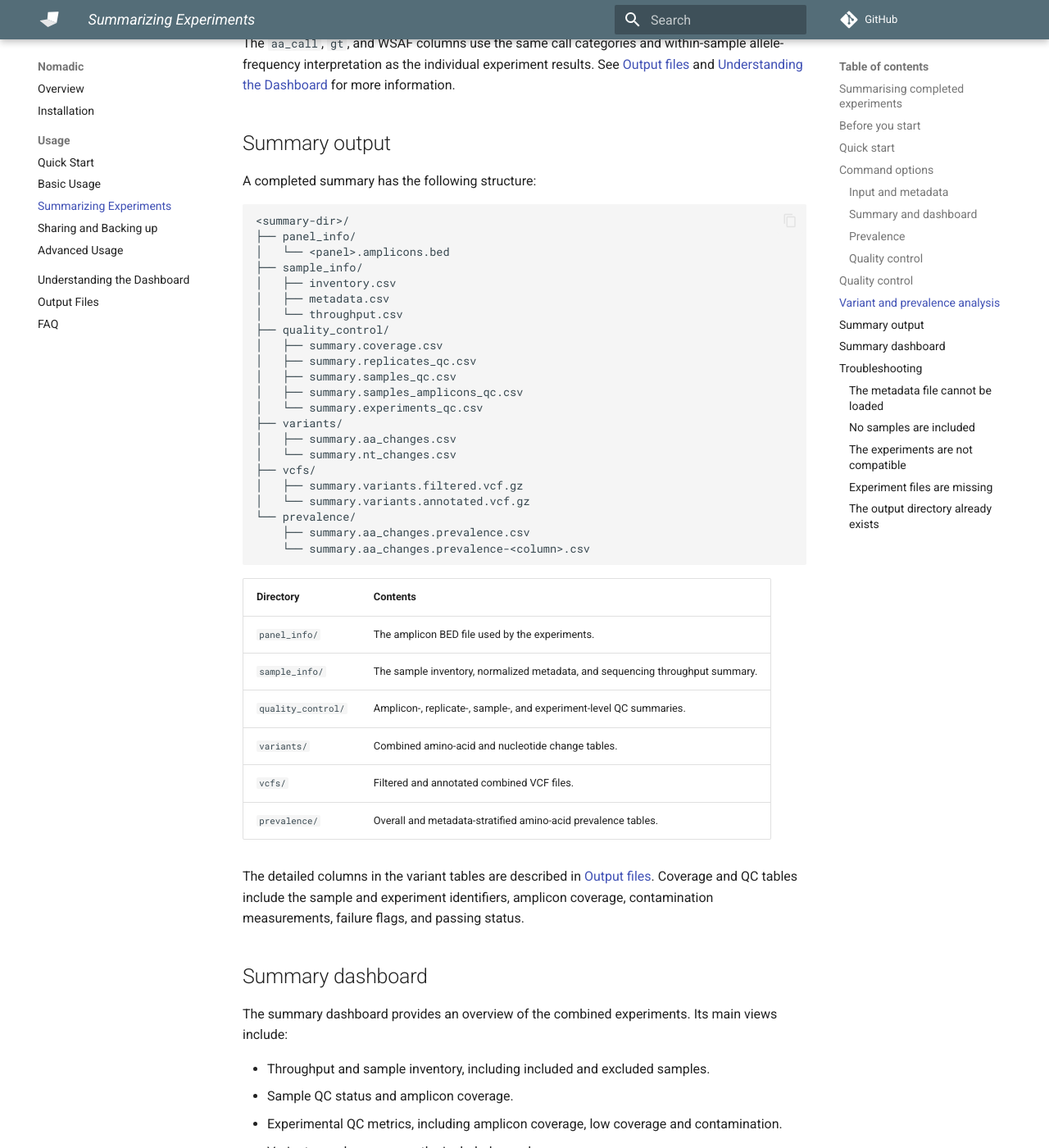
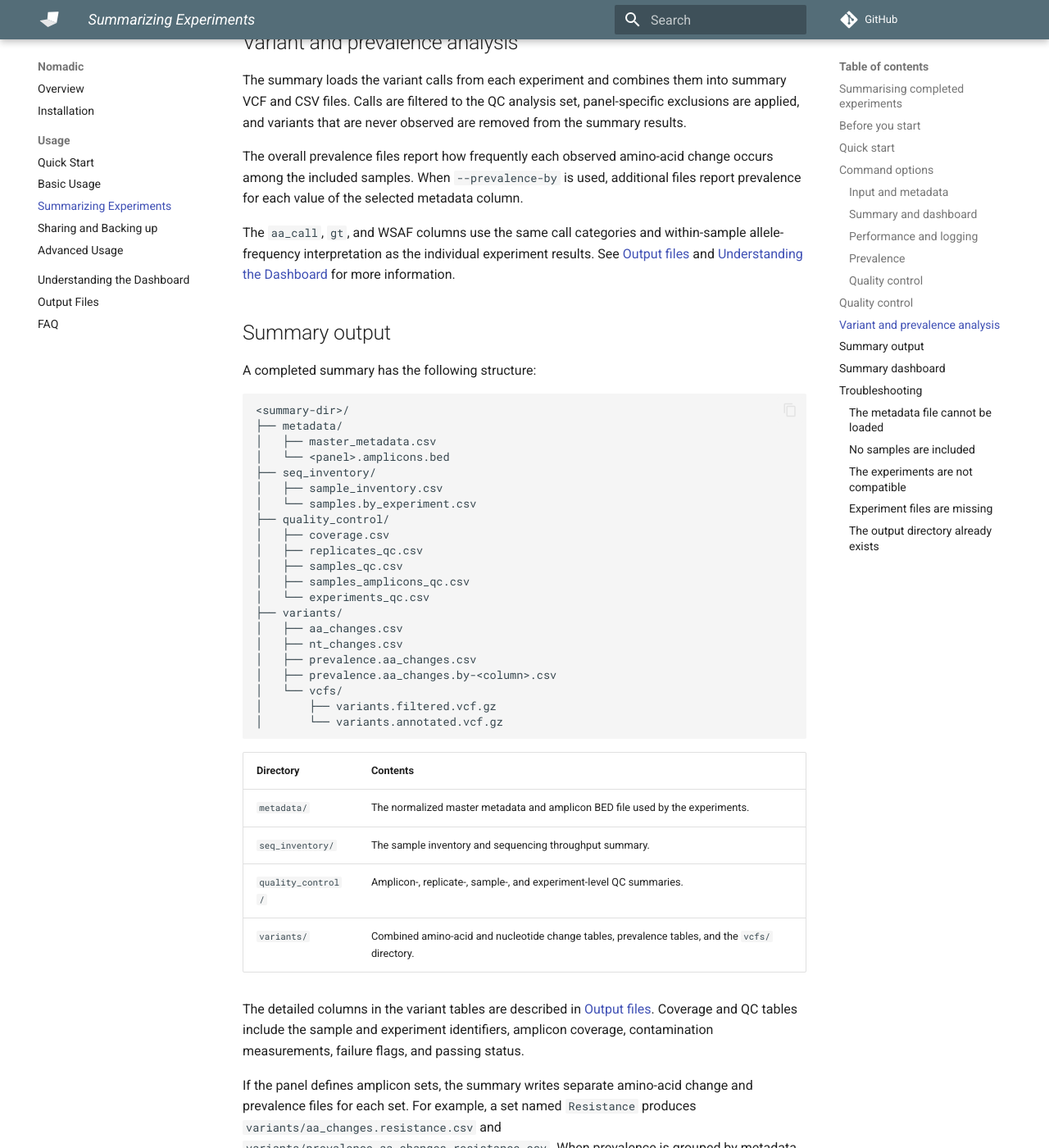
Before and after one commit to JasonAHendry/nomadic, an MkDocs documentation site: the page built from docs/summary.md, in a window 1280 px wide and 1400 px high, scrolled down 4089 px. Shown: the whole window at 82% size. Built offline with MkDocs 1.6.1 and Material for MkDocs 9.7.7, drawn with Linux system fonts in a browser that asks for light colours; comment, search, counter and statistics services are not loaded; some of the changed text lies outside the part shown.

````diff
--- a/docs/summary.md
+++ b/docs/summary.md
@@ -85,13 +85,20 @@ nomadic summarize --only-dashboard
 | `--dashboard` / `--no-dashboard` | Start or suppress the dashboard after the analysis. The dashboard is started by default. |
 | `--only-dashboard` | Open an existing summary dashboard without recalculating the summary. |
 
+### Performance and logging
+
+| Option | Default | Description |
+| --- | ---: | --- |
+| `-t`, `--threads` | `8` | Number of threads used for analysis. |
+| `-v`, `--verbose` | disabled | Increase logging verbosity for debugging. |
+
 ### Prevalence
 
 | Option | Description |
 | --- | --- |
-| `--prevalence-by COLUMN` | Calculate prevalence separately for a metadata column. This option can be repeated. |
+| `--prevalence-by COLUMN[,COLUMN...]` | Calculate prevalence separately for one or more metadata columns. Pass multiple columns as a comma-separated list. |
 
-For example, `--prevalence-by country --prevalence-by site` creates separate prevalence files for each country and site grouping.
+For example, `--prevalence-by country,site` creates separate prevalence files for each country and site grouping.
 
 ### Quality control
 
@@ -128,39 +135,38 @@ A completed summary has the following structure:
 
 ```
 <summary-dir>/
-├── panel_info/
+├── metadata/
+│   ├── master_metadata.csv
 │   └── <panel>.amplicons.bed
-├── sample_info/
-│   ├── inventory.csv
-│   ├── metadata.csv
-│   └── throughput.csv
+├── seq_inventory/
+│   ├── sample_inventory.csv
+│   └── samples.by_experiment.csv
 ├── quality_control/
-│   ├── summary.coverage.csv
-│   ├── summary.replicates_qc.csv
-│   ├── summary.samples_qc.csv
-│   ├── summary.samples_amplicons_qc.csv
-│   └── summary.experiments_qc.csv
+│   ├── coverage.csv
+│   ├── replicates_qc.csv
+│   ├── samples_qc.csv
+│   ├── samples_amplicons_qc.csv
+│   └── experiments_qc.csv
 ├── variants/
-│   ├── summary.aa_changes.csv
-│   └── summary.nt_changes.csv
-├── vcfs/
-│   ├── summary.variants.filtered.vcf.gz
-│   └── summary.variants.annotated.vcf.gz
-└── prevalence/
-    ├── summary.aa_changes.prevalence.csv
-    └── summary.aa_changes.prevalence-<column>.csv
+│   ├── aa_changes.csv
+│   ├── nt_changes.csv
+│   ├── prevalence.aa_changes.csv
+│   ├── prevalence.aa_changes.by-<column>.csv
+│   └── vcfs/
+│       ├── variants.filtered.vcf.gz
+│       └── variants.annotated.vcf.gz
 ```
 
 | Directory | Contents |
 | --- | --- |
-| `panel_info/` | The amplicon BED file used by the experiments. |
-| `sample_info/` | The sample inventory, normalized metadata, and sequencing throughput summary. |
+| `metadata/` | The normalized master metadata and amplicon BED file used by the experiments. |
+| `seq_inventory/` | The sample inventory and sequencing throughput summary. |
 | `quality_control/` | Amplicon-, replicate-, sample-, and experiment-level QC summaries. |
-| `variants/` | Combined amino-acid and nucleotide change tables. |
-| `vcfs/` | Filtered and annotated combined VCF files. |
-| `prevalence/` | Overall and metadata-stratified amino-acid prevalence tables. |
+| `variants/` | Combined amino-acid and nucleotide change tables, prevalence tables, and the `vcfs/` directory. |
 
 The detailed columns in the variant tables are described in [Output files](output_files.md). Coverage and QC tables include the sample and experiment identifiers, amplicon coverage, contamination measurements, failure flags, and passing status.
+
+If the panel defines amplicon sets, the summary writes separate amino-acid change and prevalence files for each set. For example, a set named `Resistance` produces `variants/aa_changes.resistance.csv` and `variants/prevalence.aa_changes.resistance.csv`. When prevalence is grouped by metadata, the corresponding file is named `variants/prevalence.aa_changes.resistance.by-<column>.csv`.
 
 ## Summary dashboard
 
@@ -193,7 +199,7 @@ Check that the file is a readable CSV and contains a column named `sample_id`. C
 
 ### No samples are included
 
-The master metadata file controls which samples enter the summary. Check that its `sample_id` values match the experiment metadata and that field samples have not all been excluded. To verify which samples are included, inspect the `sample_info/inventory.csv` file in the summary output. Check for differences between the master metadata and the inventory to identify any mismatches or exclusions. Check also `quality_control/summary.samples_qc.csv` for samples that have not been sequenced, as this can also mean the sample ids do not match between the master metadata and experiment metadata.
+The master metadata file controls which samples enter the summary. Check that its `sample_id` values match the experiment metadata and that field samples have not all been excluded. To verify which samples are included, inspect the `seq_inventory/sample_inventory.csv` file in the summary output. Check for differences between the master metadata and the inventory to identify any mismatches or exclusions. Check also `quality_control/samples_qc.csv` for samples that have not been sequenced, as this can also mean the sample ids do not match between the master metadata and experiment metadata.
 
 ### The experiments are not compatible
 
````
Also changed, not shown: other parts of docs/summary.md (+2 -2 lines), docs/output_files.md (+180 -44 lines), docs/understand.md (+3 -3 lines).
